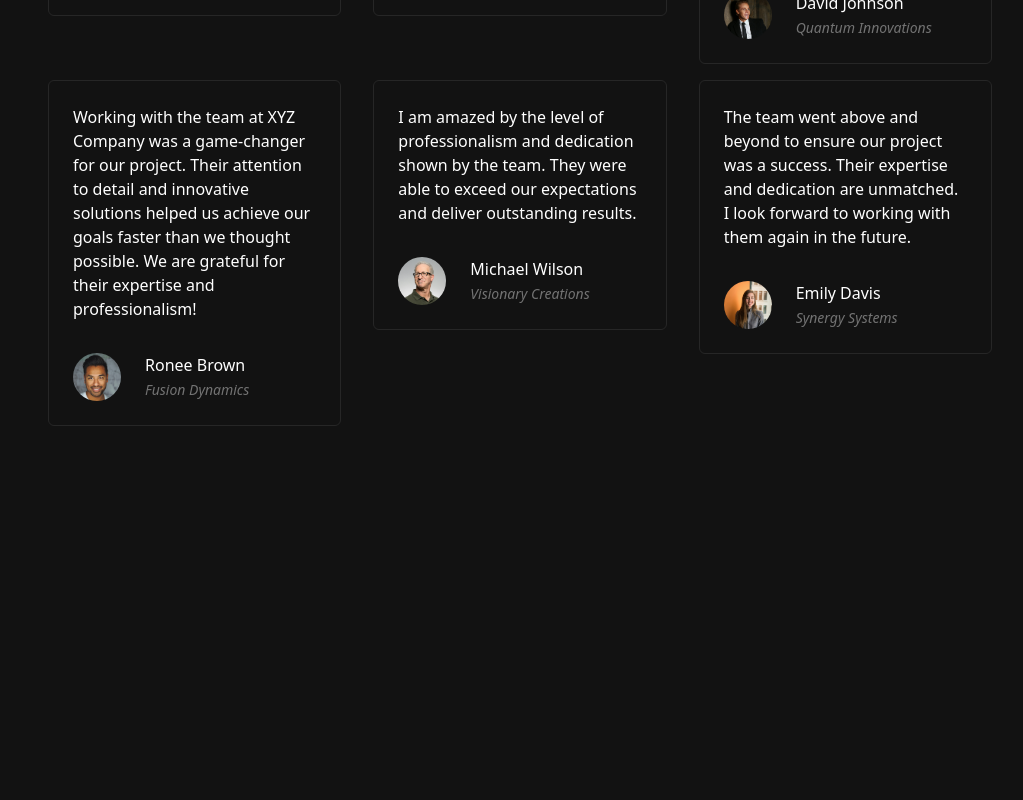
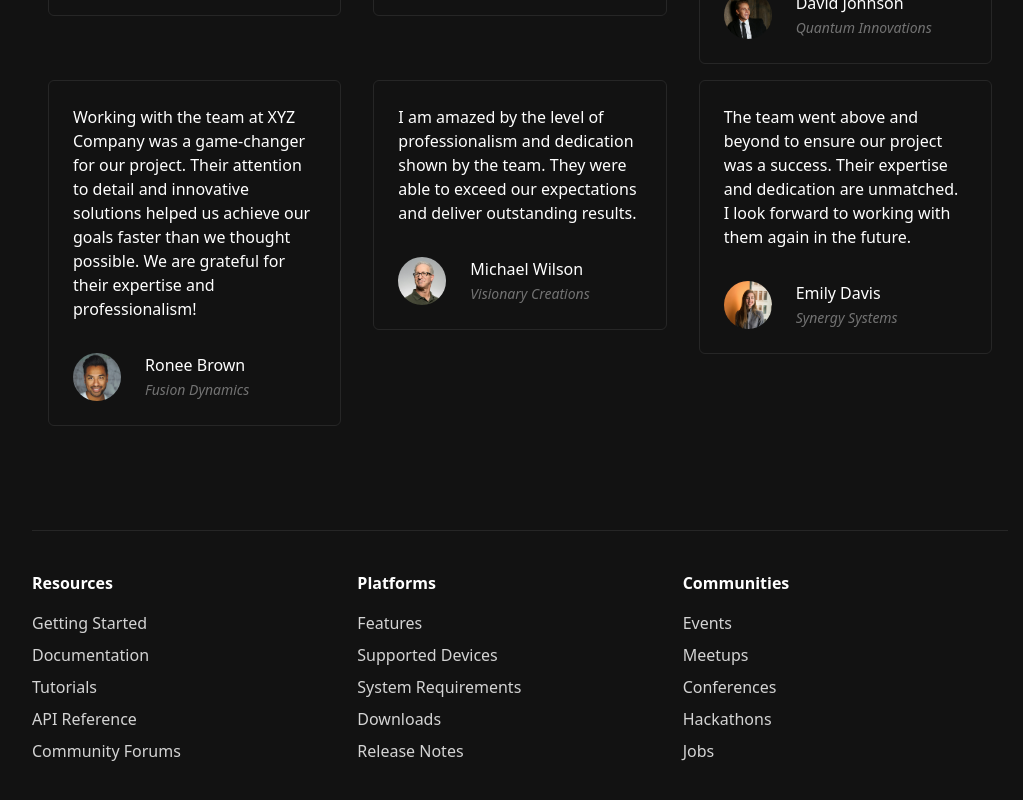
Before and after one commit to sonyokpara/virtualr, a React (Vite) app: page / in a window 1280 px wide. Shown: the part 3278-4078 px from the top of the page, without its empty margins (120-1143 px from the left). Before the commit the page ends 3712 px from the top, so only its background shows below. Built offline with nearby package versions, Linux system fonts and the light colour scheme.

Commit message:
Complete the footer section

```diff
--- a/src/App.jsx
+++ b/src/App.jsx
@@ -5,6 +5,7 @@ import {
   Workflow,
   Pricing,
   Testimonials,
+  Footer,
 } from "./sections";
 
 const App = () => {
@@ -17,6 +18,7 @@ const App = () => {
         <Workflow />
         <Pricing />
         <Testimonials />
+        <Footer />
       </div>
     </main>
   );
--- /dev/null
+++ b/src/sections/Footer.jsx
@@ -0,0 +1,58 @@
+import { resourcesLinks, communityLinks, platformLinks } from "../constants";
+const Footer = () => {
+  return (
+    <footer className="border-t border-neutral-800">
+      <section className="py-10 grid grid-cols-2 lg:grid-cols-3">
+        <div>
+          <h3 className="mb-4 text-md font-semibold">Resources</h3>
+          <ul className="space-y-2">
+            {resourcesLinks.map((link, index) => (
+              <li key={index}>
+                <a
+                  href={link.href}
+                  className="text-neutral-300 hover:text-white"
+                >
+                  {link.text}
+                </a>
+              </li>
+            ))}
+          </ul>
+        </div>
+
+        <div>
+          <h3 className="mb-4 text-md font-semibold">Platforms</h3>
+          <ul className="space-y-2">
+            {platformLinks.map((link, index) => (
+              <li key={index}>
+                <a
+                  href={link.href}
+                  className="text-neutral-300 hover:text-white"
+                >
+                  {link.text}
+                </a>
+              </li>
+            ))}
+          </ul>
+        </div>
+
+        <div>
+          <h3 className="mb-4 text-md font-semibold">Communities</h3>
+          <ul className="space-y-2">
+            {communityLinks.map((link, index) => (
+              <li key={index}>
+                <a
+                  href={link.href}
+                  className="text-neutral-300 hover:text-white"
+                >
+                  {link.text}
+                </a>
+              </li>
+            ))}
+          </ul>
+        </div>
+      </section>
+    </footer>
+  );
+};
+
+export default Footer;
--- a/src/sections/Testimonials.jsx
+++ b/src/sections/Testimonials.jsx
@@ -3,7 +3,7 @@ import TestimonialCard from "../components/TestimonialCard";
 
 const Testimonials = () => {
   return (
-    <section id="testimonials" className="mt-10 sm:mt-20">
+    <section id="testimonials" className="mt-10 mb-24 sm:mt-20">
       <div className="tacking-wide">
         <h2 className="text-3xl sm:text-4xl lg:text-5xl text-center my-10 lg:mt-20">
           What people are saying
--- a/src/sections/index.js
+++ b/src/sections/index.js
@@ -4,5 +4,6 @@ import Feature from "./Feature";
 import Workflow from "./Workflow";
 import Pricing from "./Pricing";
 import Testimonials from "./Testimonials";
+import Footer from "./Footer";
 
-export { Hero, Navbar, Feature, Workflow, Pricing, Testimonials };
+export { Hero, Navbar, Feature, Workflow, Pricing, Testimonials, Footer };
```
